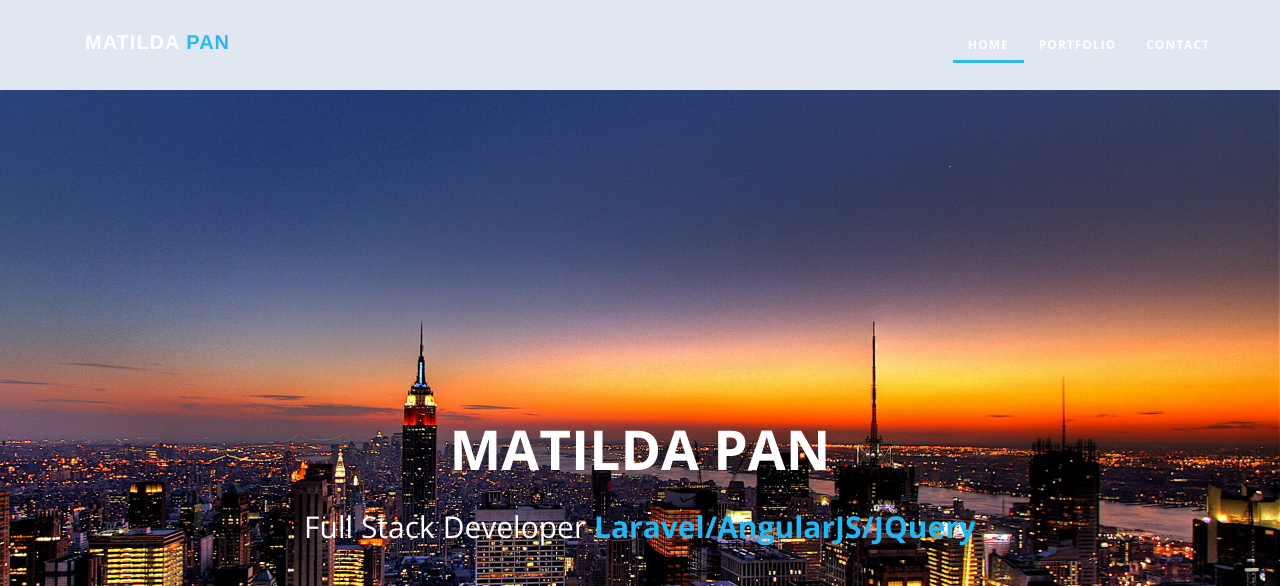
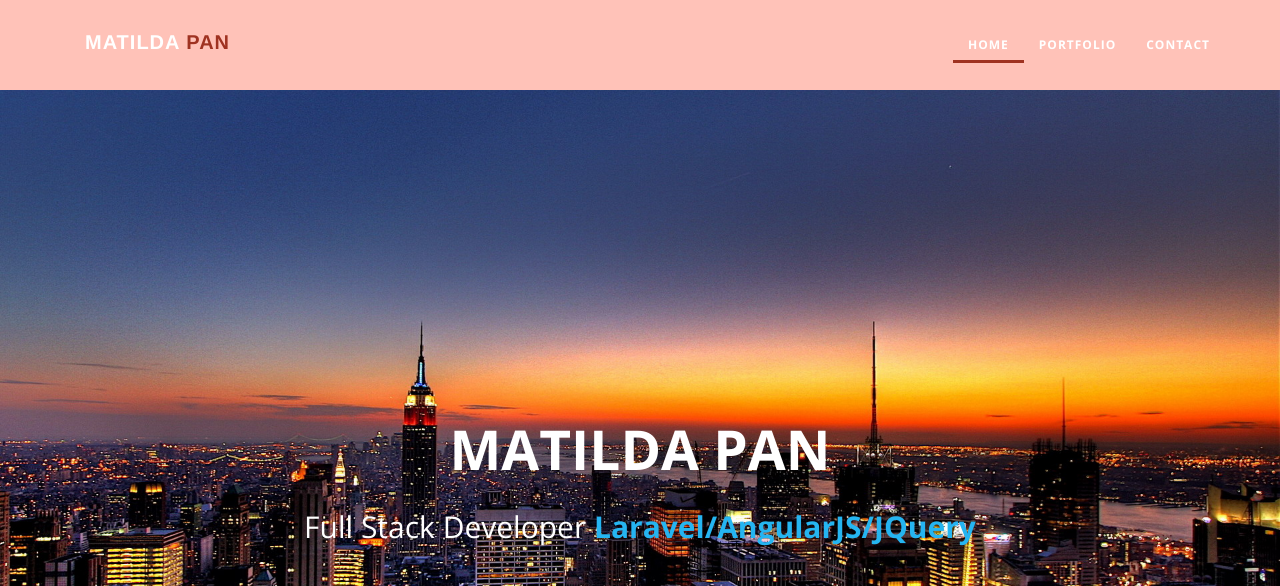
Before and after one commit to matildaPan/cv, a website: page index.html in a window 1280 px wide. Shown: the top 586 px of the page. Drawn offline with nearby package versions, Linux system fonts and the light colour scheme.

Commit message:
[Started to change color schema]

```diff
--- a/css/style.css
+++ b/css/style.css
@@ -8,7 +8,7 @@
 /* ----------------------------------------------------------------------------- */
 
 body, html {
-	color: #282828;
+	color: #FFC0B6;
 	background-repeat:no-repeat;
 	background-size:cover;
 	background-attachment:fixed;
@@ -129,7 +129,6 @@ h6 { margin-bottom: 11px; }
 .font-700 { font-weight: 700;}
 
 .black { background-color: #000; }
-.dark { color: #fff; }
 .padded { padding: 60px; }
 .padded-short { padding: 30px; }
 .padded-vertical { padding: 50px 0px; }
@@ -155,6 +154,7 @@ hr.sep-line { display: block; border: none; margin:50px 0px; height: 1px; backgr
 .icon-after { padding-left: 10px; }
 .icon-before-and-after { padding-right: 8px; padding-left: 8px; }
 
+.text-pink {color: #C34835;}
 .text-blue { color: #25b5f1; }
 .text-green { color: #add71c; }
 .text-red { color: #f65757; }
@@ -176,7 +176,7 @@ hr.sep-line { display: block; border: none; margin:50px 0px; height: 1px; backgr
 }
 
 .logo span {
-	color: #25b5f1;
+	color: #9C2A18;
 }
 .logo .border{
 	border:3px solid white;
@@ -224,7 +224,7 @@ hr.sep-line { display: block; border: none; margin:50px 0px; height: 1px; backgr
 }
 
 .navbar-nav > li.active a{
-	border-bottom:3px solid #25b5f1;
+	border-bottom:3px solid #9C2A18;
 	padding-bottom: 5px;
 }
 
@@ -260,7 +260,7 @@ hr.sep-line { display: block; border: none; margin:50px 0px; height: 1px; backgr
 	transition: all 0.3s ease-in-out;
 }
 
-#nav-menu:hover { background-color: #0B86C8; }
+#nav-menu:hover { background-color: #FF9C8C; }
 #nav-menu:hover:before {
 	border-top: 7px double #ffffff;
 	border-bottom: 2px solid #ffffff;
@@ -285,7 +285,7 @@ hr.sep-line { display: block; border: none; margin:50px 0px; height: 1px; backgr
 
 }
 .navbar-nav > li.active a{
-	color: #25b5f1;
+	color: #9C2A18;
 }
 .navbar-right .navbar-nav {
 display: block;
@@ -315,7 +315,7 @@ body{
 	*/
 
 nav{
-	background-color: #DFE6F0;
+	background-color: #FFC0B6;
 }
 
 
```
